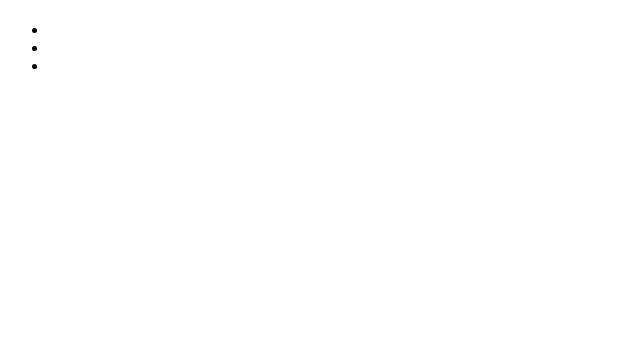
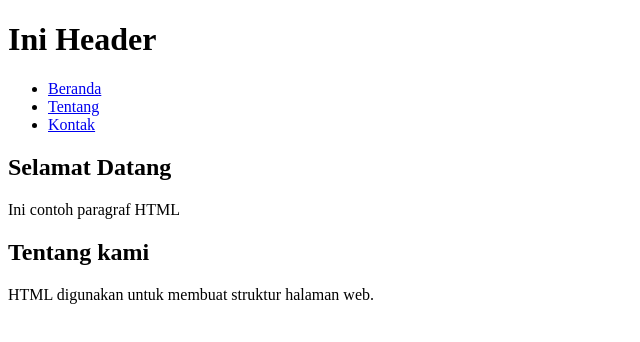
Before and after one commit to 2522500065-lang/2522500065-PWD-GB1J-SI-2526O, a plain HTML site: page pertemuan-02/autolengkap.html in a window 1280 px wide. Shown: the whole page, without its empty margins (0-640 px from the left). Drawn offline with Linux system fonts and the light colour scheme.

Commit message:
isi konten header dan main

```diff
--- a/pertemuan-02/autolengkap.html
+++ b/pertemuan-02/autolengkap.html
@@ -3,29 +3,29 @@
 <head>
     <meta charset="UTF-8">
     <meta name="viewport" content="width=device-width, initial-scale=1.0">
-    <title>Document</title>
+    <title>Judul Halaman</title>
 </head>
 <body>
   <header>
-    <h1></h1>
+    <h1>Ini Header</h1>
     <nav>
         <ul>
-            <li><a href=""></a></li>
-            <li><a href=""></a></li>
-            <li><a href=""></a></li>
+            <li><a href="#home">Beranda</a></li>
+            <li><a href="#abou">Tentang</a></li>
+            <li><a href="contact">Kontak</a></li>
         </ul>
     </nav>
   </header>
-  <main>
+  <main></main>
     <section>
-        <h2></h2>
-        <p></p>
+        <h2>Selamat Datang</h2>
+        <p>Ini contoh paragraf HTML</p>
     </section>
     <section>
-        <h2></h2>
-        <p></p>
+        <h2>Tentang kami</h2>
+        <p>HTML digunakan untuk membuat struktur halaman web.</p>
     </section>
-  </main>
+</main>
   <footer></footer>
 </body>
 </html>
```
